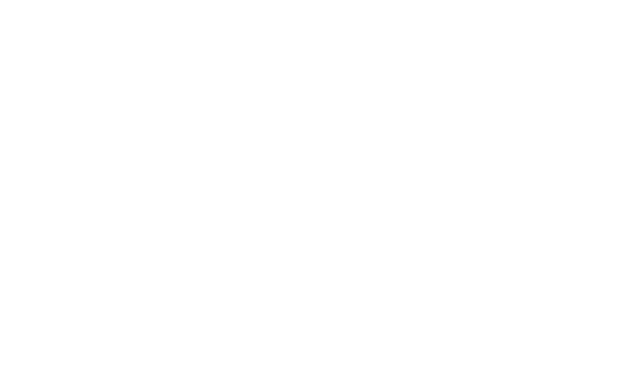
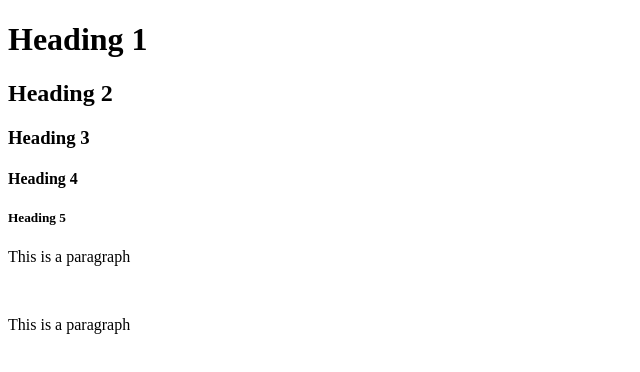
Before and after one commit to AyushiDey/Basic_Website, a plain HTML site: page index.html in a window 1280 px wide. Shown: the whole page, without its empty margins (0-640 px from the left). Drawn offline with Linux system fonts and the light colour scheme.

Commit message:
Update index.html

```diff
--- a/index.html
+++ b/index.html
@@ -5,4 +5,16 @@
       Syntax Test
     </title>
   </head>
+  <body>
+    <h1>Heading 1</h1>
+    <h2>Heading 2</h2>
+    <h3>Heading 3</h3>
+    <h4>Heading 4</h4>
+    <h5>Heading 5</h5>
+    <p>This is a paragraph</p>
+    <br>
+    <p> This is a paragraph</p>
+  </body>
+    <section>
+    </section>
 </html>
```
